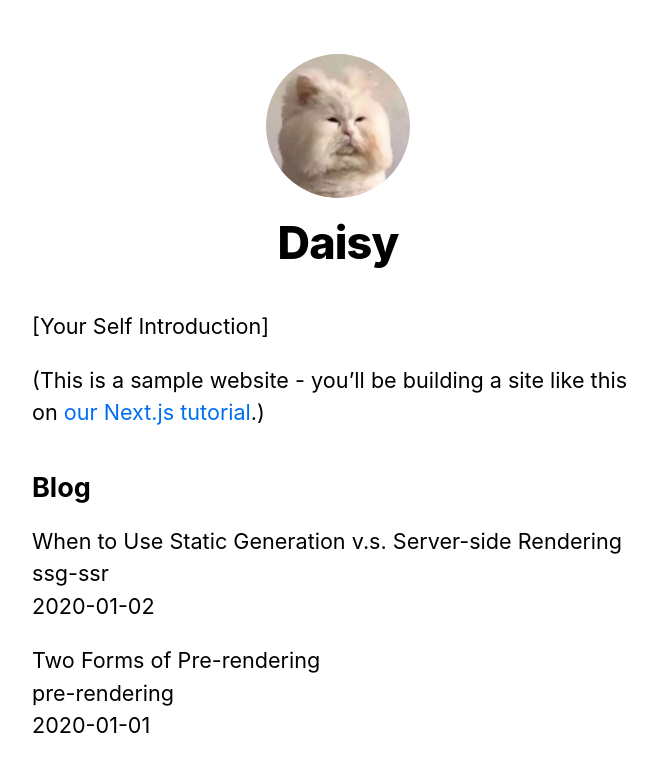
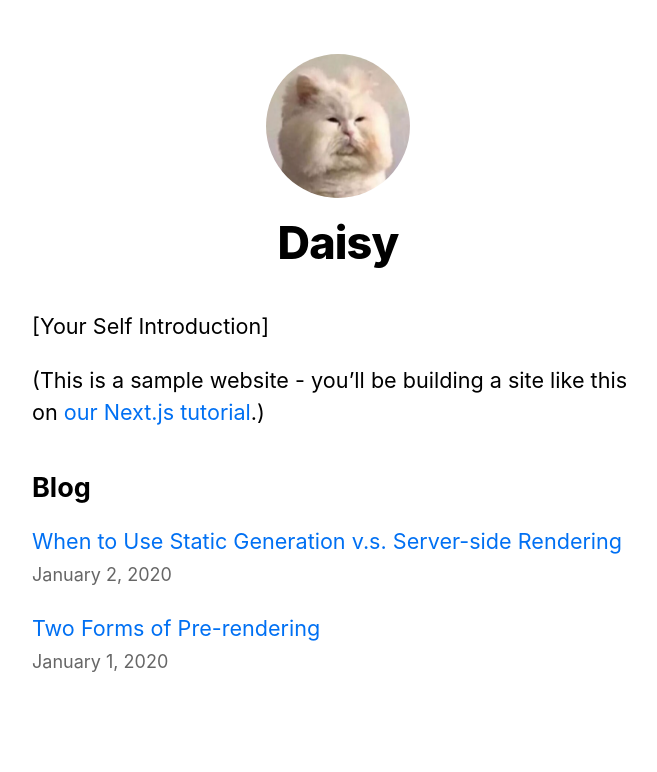
Before and after one commit to Jeong-minji/Blog, a Next.js app: page / in a window 1280 px wide. Shown: the top 772 px of the page, without its empty margins (302-959 px from the left). Built offline with nearby package versions, Linux system fonts and the light colour scheme.

Commit message:
Add: Complete Setting Blog

```diff
--- /dev/null
+++ b/components/Date.js
@@ -0,0 +1,8 @@
+import { parseISO, format } from "date-fns";
+
+const Date = ({ dateString }) => {
+  const date = parseISO(dateString);
+  return <time dateTime={dateString}>{format(date, "LLLL d, yyyy")}</time>;
+};
+
+export default Date;
--- a/package.json
+++ b/package.json
@@ -6,6 +6,7 @@
     "start": "next start"
   },
   "dependencies": {
+    "date-fns": "^2.28.0",
     "gray-matter": "^4.0.3",
     "next": "latest",
     "react": "17.0.2",
--- a/pages/index.js
+++ b/pages/index.js
@@ -1,8 +1,11 @@
 import Head from "next/head";
+import Link from "next/link";
+
+import Date from "../components/Date";
 import Layout, { siteTitle } from "../components/Layout/Layout";
-import utilStyles from "../styles/utils.module.css";
 
 import { getSortedPostsData } from "../lib/posts";
+import utilStyles from "../styles/utils.module.css";
 
 const Home = ({ allPostsData }) => {
   return (
@@ -22,11 +25,13 @@
         <ul className={utilStyles.list}>
           {allPostsData.map(({ id, date, title }) => (
             <li className={utilStyles.listItem} key={id}>
-              {title}
+              <Link href={`/posts/${id}`}>
+                <a>{title}</a>
+              </Link>
               <br />
-              {id}
-              <br />
-              {date}
+              <small className={utilStyles.lightText}>
+                <Date dateString={date} />
+              </small>
             </li>
           ))}
         </ul>
```
Also changed, not shown: pages/posts/[id].js (+13 -7 lines), 1 other file (tests, documents, lock files or other folders).
